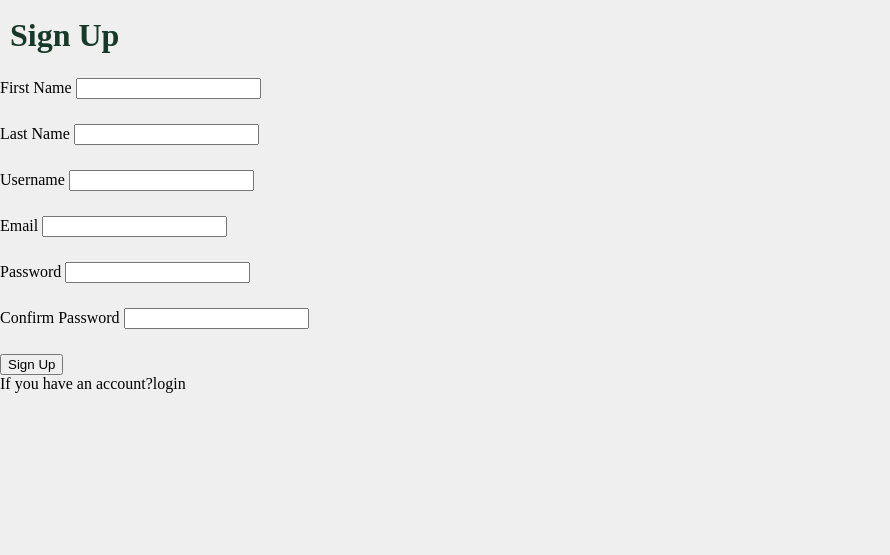
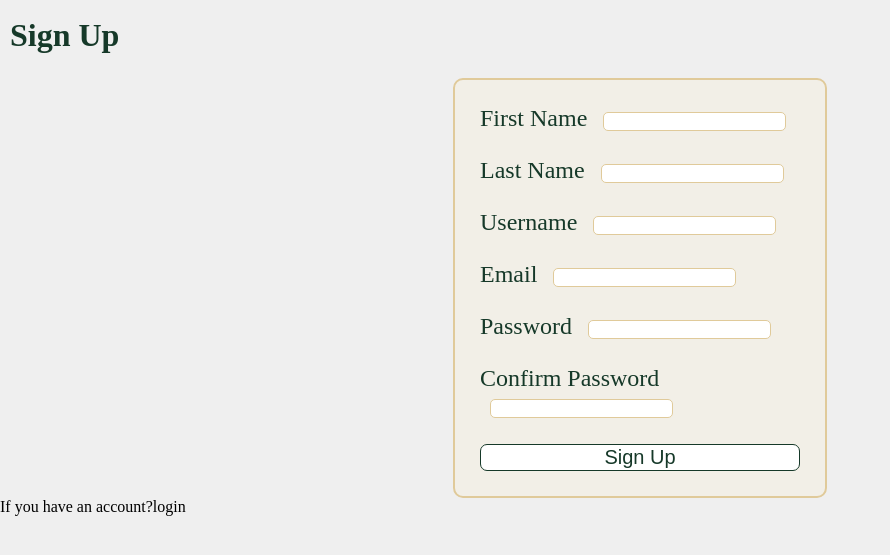
Before and after one commit to Moers-code/foodworx, a Flask app: page /register in a window 1280 px wide. Shown: the part 104-659 px from the top of the page, without its empty margins (0-890 px from the left). Run offline with Flask 3, Linux system fonts and the light colour scheme; some libraries are stand-ins or nearby versions.

Commit message:
add form css

```diff
--- a/models.py
+++ b/models.py
@@ -93,6 +93,9 @@ class APIDATA(db.Model):
     id = db.Column(db.Integer, primary_key=True)
     name = db.Column(db.Text)
 
-def connect_db(app):
+def connect_db(app, db_uri=None):
+    """Connect the database to the Flask app."""
+    if db_uri:
+        app.config['SQLALCHEMY_DATABASE_URI'] = db_uri
     db.app = app
     db.init_app(app)
--- a/static/styles.css
+++ b/static/styles.css
@@ -101,6 +101,15 @@ a:hover{
     background-color: rgb(212, 1, 1);
     font-weight: 700;
     cursor: pointer;
+}
+
+.add{
+    color: var(--secondary-color);
+    border: 1px solid var(--secondary-color);
+    background-color: white;
+    border-radius: 7px;
+    font-size: 20px;
+    text-align: center;
 }
 
 .add:hover{
@@ -280,3 +289,23 @@ img{
 .ingredients-title{
     margin-left: 40px;
 }
+
+.form{
+    border: 2px solid var(--title-color);
+    width: 25vw;
+    font-size: 24px;
+    color: var(--secondary-color);
+    border-radius: 10px;
+    margin: 0 auto;
+    padding: 25px;
+    background-color: #f2efe7;
+    display: flex;
+    flex-direction: column;
+    justify-content:end;
+}
+
+.form-fields{
+    border-radius: 5px;
+    border: 1px solid var(--title-color);
+    margin-left: 10px;
+}
--- a/templates/pantry/add_item.html
+++ b/templates/pantry/add_item.html
@@ -12,14 +12,14 @@
     {% endif %}
 {% endwith %}
 
-<form action="/pantryitems/add", method="POST">
+<form class="form" action="/pantryitems/add", method="POST">
     {{ form.hidden_tag() }}
 
     {% for field in form if field.widget.input_type != 'hidden' %}
     <p>
 
             {{ field.label }}
-            {{ field }}
+            {{ field (class="form-fields")}}
             {% if field.name == 'ingredient_name' %}
             <div id="suggestions-container" class='border-hidden'>
                 <ul id='suggestions'></ul>
@@ -34,7 +34,7 @@
 
     {% endfor %}
 
-    <button>Add</button>
+    <button class="add">Add</button>
 </form>
 
 {% endblock %}
--- a/templates/pantry/edit_item.html
+++ b/templates/pantry/edit_item.html
@@ -12,13 +12,13 @@
     {% endif %}
 {% endwith %}
 
-<form action="/pantryitems/{{item.id}}/edit", method="POST">
+<form class="form" action="/pantryitems/{{item.id}}/edit", method="POST">
     {{ form.hidden_tag() }}
 
     {% for field in form if field.widget.input_type != 'hidden' %}
     <p>
         {{ field.label }}
-        {{ field }}
+        {{ field (class="form-fields")}}
         {% if field.name == 'ingredient_name' %}
         <div id="suggestions-container" class='border-hidden'>
             <ul id='suggestions'></ul>
@@ -32,7 +32,7 @@
 
     {% endfor %}
 
-    <button>Save</button>
+    <button class="add">Save</button>
 </form>
 
 {% endblock %}
--- a/templates/pantry/pantry_items.html
+++ b/templates/pantry/pantry_items.html
@@ -43,7 +43,4 @@
 
 {% endfor %}
 </div>
-
-
-<button class='btn add' onclick="window.location.href='/pantryitems/add'"><i class="fa-solid fa-plus"></i></button>
 {% endblock %}
--- a/templates/user/login.html
+++ b/templates/user/login.html
@@ -17,7 +17,7 @@
 
     {% for field in form if field.widget.input_type != 'hidden' %}
     <p>{{field.label}}
-        {{field}}
+        {{ field (class="form-fields")}}
 
         {% for error in field.errors %}
         {{error}}
@@ -25,7 +25,7 @@
     </p>
     {% endfor %}
 
-    <button>Login</button>
+    <button class="add">Login</button>
 </form>
 <p>Don't have an account yet?<a href='/register'>Sign Up</a></p>
 {% endblock %}
--- a/templates/user/signup.html
+++ b/templates/user/signup.html
@@ -12,13 +12,13 @@
     {% endif %}
 {% endwith %}
 
-<form action='/register', method='POST'>
+<form class="form" action='/register', method='POST'>
     {{ form.hidden_tag() }}
 
     {% for field in form if field.widget.input_type != 'hidden' %}
 
     <p>{{ field.label }}
-        {{ field }}
+        {{ field (class="form-fields")}}
 
         {% for error in field.errors %}
         {{ error }}
@@ -27,7 +27,7 @@
 
     {% endfor %}
 
-    <button>Sign Up</button>
+    <button class="add">Sign Up</button>
 </form>
 <p>If you have an account?<a href='/login'>login</a></p>
 {% endblock %}
```
Also changed, not shown: templates/user/edit_user.html (+4 -4 lines), tests/test_pantry_model.py (+7 -6 lines), tests/test_user_model.py (+4 -5 lines), tests/test_user_views.py (added, +29 -0 lines), tests/test_pantry_views.py (added).
